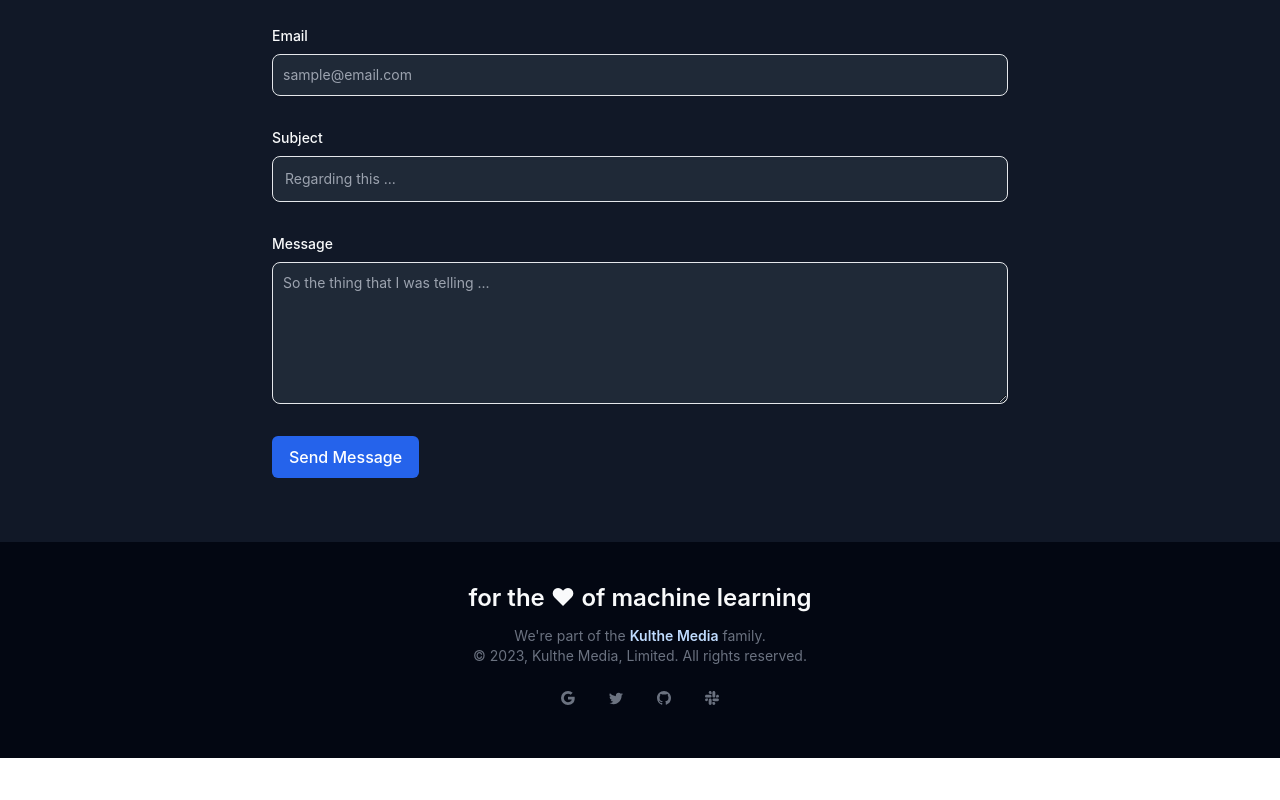
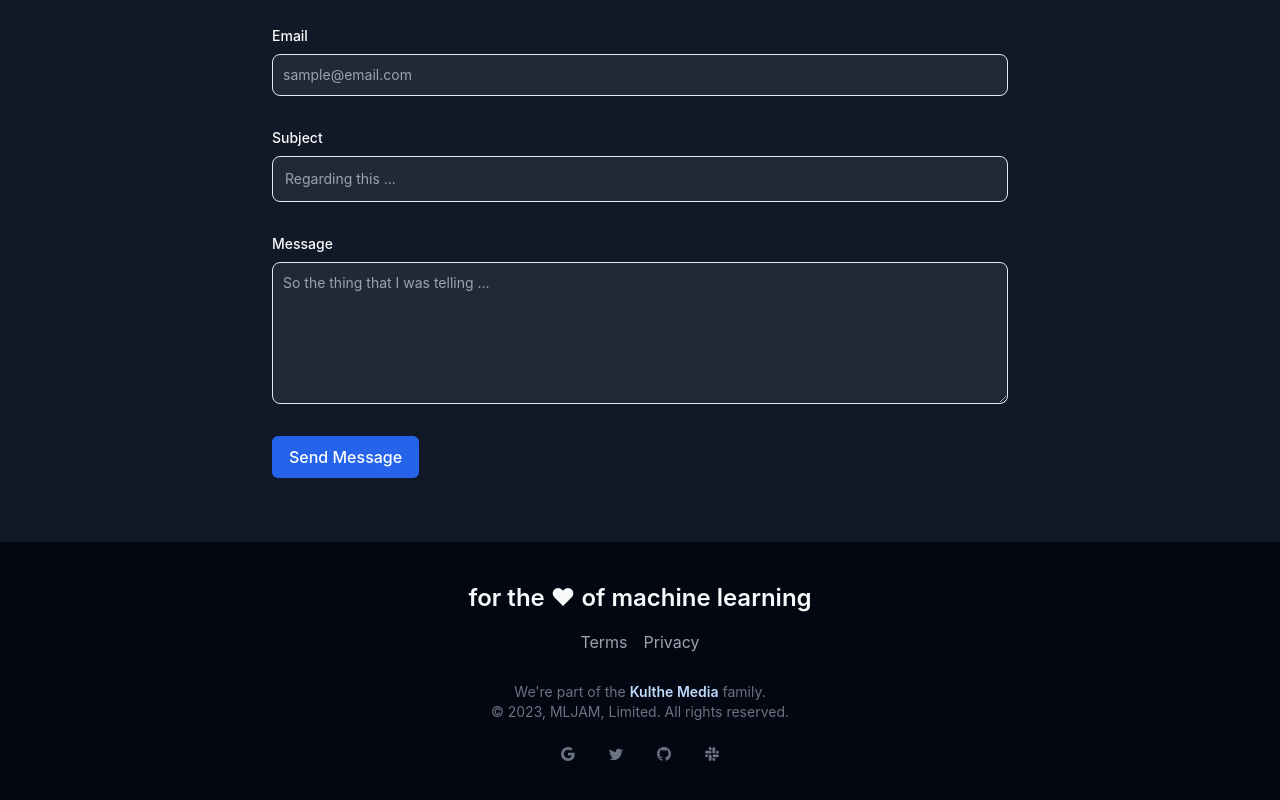
Before and after one commit to iamsid47/mljam, a React (Create React App) app: page /contact in a window 1280 px wide. Shown: the part 395-1195 px from the top of the page. Before the commit the page ends 1153 px from the top, so only its background shows below. Built offline with nearby package versions, Linux system fonts and the light colour scheme.

Commit message:
updated the footer

```diff
--- a/src/components/Footer.jsx
+++ b/src/components/Footer.jsx
@@ -3,11 +3,11 @@ import React from "react";
 const Footer = () => {
   return (
     <section className="bg-gray-950">
-      <footer class="mt-auto w-full max-w-[85rem] py-10 px-4 sm:px-6 lg:px-8 mx-auto">
-        <div class="text-center">
+      <footer className="mt-auto w-full max-w-[85rem] py-10 px-4 sm:px-6 lg:px-8 mx-auto">
+        <div className="text-center">
           <div>
             <a
-              class="flex-none text-2xl font-semibold text-gray-50 "
+              className="flex justify-center text-2xl font-semibold text-gray-50 "
               href="/"
               aria-label="mljam"
             >
@@ -15,29 +15,44 @@ const Footer = () => {
             </a>
           </div>
 
-          <div class="mt-3 text-sm">
-            <p class="text-gray-500">
+          <div className="py-4 flex space-x-4 text-gray-50 justify-center items-center">
+            <a
+              href="/"
+              className="text-gray-400 hover:text-gray-200 transition duration-200"
+            >
+              Terms
+            </a>
+            <a
+              href="/"
+              className="text-gray-400 hover:text-gray-200 transition duration-200"
+            >
+              Privacy
+            </a>
+          </div>
+
+          <div className="mt-3 text-sm">
+            <p className="text-gray-500">
               We're part of the{" "}
               <a
-                class="font-semibold text-blue-200 hover:text-blue-700  "
+                className="font-semibold text-blue-200 hover:text-blue-700  "
                 href="https://kulthe.com"
               >
                 Kulthe Media
               </a>{" "}
               family.
             </p>
-            <p class="text-gray-500">
-              © 2023, Kulthe Media, Limited. All rights reserved.
+            <p className="text-gray-500">
+              © 2023, MLJAM, Limited. All rights reserved.
             </p>
           </div>
 
-          <div class="mt-3 space-x-2">
+          <div className="mt-3 space-x-2">
             <a
-              class="inline-flex justify-center items-center w-10 h-10 text-center text-gray-500 hover:bg-gray-100 rounded-full focus:outline-none focus:ring-2 focus:ring-blue-600 focus:ring-offset-2 focus:ring-offset-white transition "
+              className="inline-flex justify-center items-center w-10 h-10 text-center text-gray-500 hover:bg-gray-100 rounded-full focus:outline-none focus:ring-2 focus:ring-blue-600 focus:ring-offset-2 focus:ring-offset-white transition "
               href="/"
             >
               <svg
-                class="w-3.5 h-3.5"
+                className="w-3.5 h-3.5"
                 xmlns="http://www.w3.org/2000/svg"
                 width="16"
                 height="16"
@@ -48,11 +63,11 @@ const Footer = () => {
               </svg>
             </a>
             <a
-              class="inline-flex justify-center items-center w-10 h-10 text-center text-gray-500 hover:bg-gray-100 rounded-full focus:outline-none focus:ring-2 focus:ring-blue-600 focus:ring-offset-2 focus:ring-offset-white transition "
+              className="inline-flex justify-center items-center w-10 h-10 text-center text-gray-500 hover:bg-gray-100 rounded-full focus:outline-none focus:ring-2 focus:ring-blue-600 focus:ring-offset-2 focus:ring-offset-white transition "
               href="/"
             >
               <svg
-                class="w-3.5 h-3.5"
+                className="w-3.5 h-3.5"
                 xmlns="http://www.w3.org/2000/svg"
                 width="16"
                 height="16"
@@ -63,11 +78,11 @@ const Footer = () => {
               </svg>
             </a>
             <a
-              class="inline-flex justify-center items-center w-10 h-10 text-center text-gray-500 hover:bg-gray-100 rounded-full focus:outline-none focus:ring-2 focus:ring-blue-600 focus:ring-offset-2 focus:ring-offset-white transition "
+              className="inline-flex justify-center items-center w-10 h-10 text-center text-gray-500 hover:bg-gray-100 rounded-full focus:outline-none focus:ring-2 focus:ring-blue-600 focus:ring-offset-2 focus:ring-offset-white transition "
               href="/"
             >
               <svg
-                class="w-3.5 h-3.5"
+                className="w-3.5 h-3.5"
                 xmlns="http://www.w3.org/2000/svg"
                 width="16"
                 height="16"
@@ -78,11 +93,11 @@ const Footer = () => {
               </svg>
             </a>
             <a
-              class="inline-flex justify-center items-center w-10 h-10 text-center text-gray-500 hover:bg-gray-100 rounded-full focus:outline-none focus:ring-2 focus:ring-blue-600 focus:ring-offset-2 focus:ring-offset-white transition "
+              className="inline-flex justify-center items-center w-10 h-10 text-center text-gray-500 hover:bg-gray-100 rounded-full focus:outline-none focus:ring-2 focus:ring-blue-600 focus:ring-offset-2 focus:ring-offset-white transition "
               href="/"
             >
               <svg
-                class="w-3.5 h-3.5"
+                className="w-3.5 h-3.5"
                 xmlns="http://www.w3.org/2000/svg"
                 width="16"
                 height="16"
--- a/src/components/Hero.jsx
+++ b/src/components/Hero.jsx
@@ -27,7 +27,7 @@ const Hero = () => {
                           id="name"
                           name="name"
                           className="py-2 px-4 block w-full shadow-sm rounded-md focus:z-10 focus:border-blue-500 focus:ring-blue-500 ring-1 transition duration-300 bg-slate-900 border-gray-700 text-gray-400"
-                          placeholder="Jim Halper"
+                          placeholder="Jim Halpert"
                         />
                       </div>
                       <div className="w-full">
```
